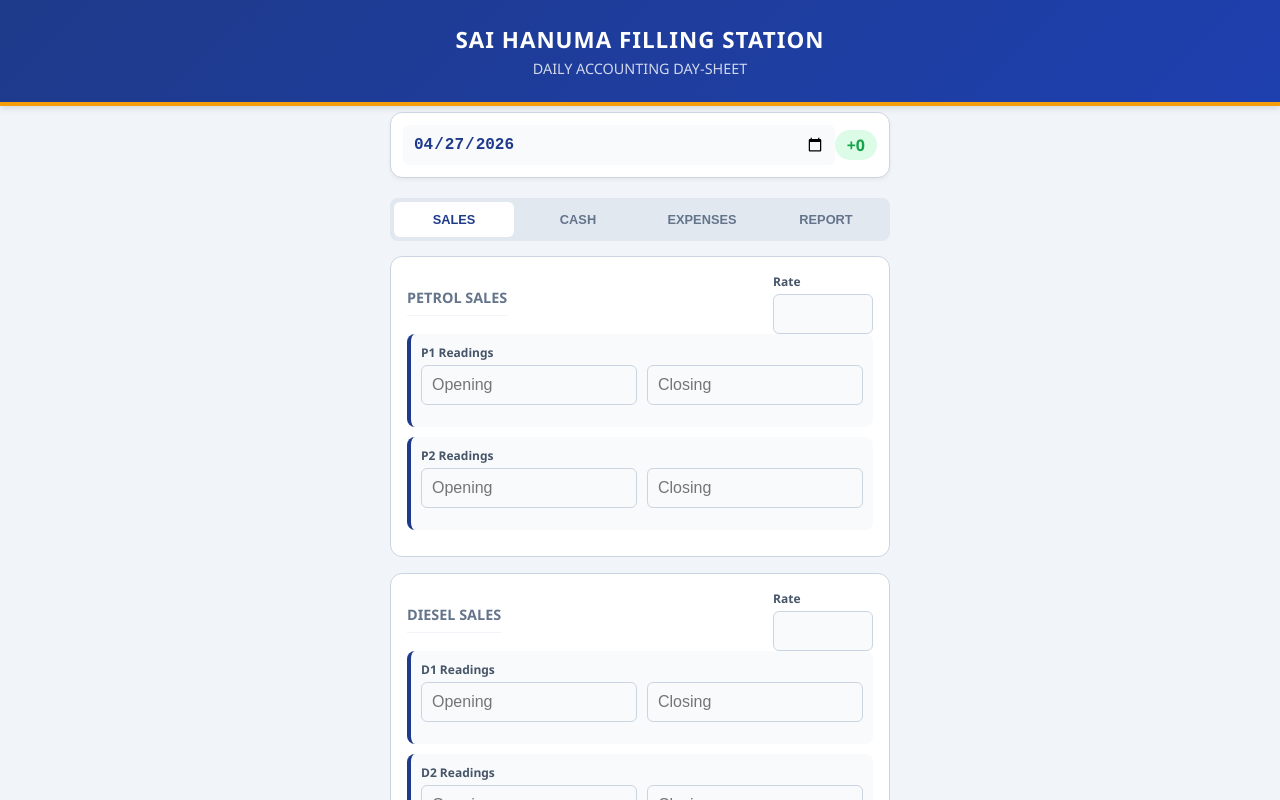
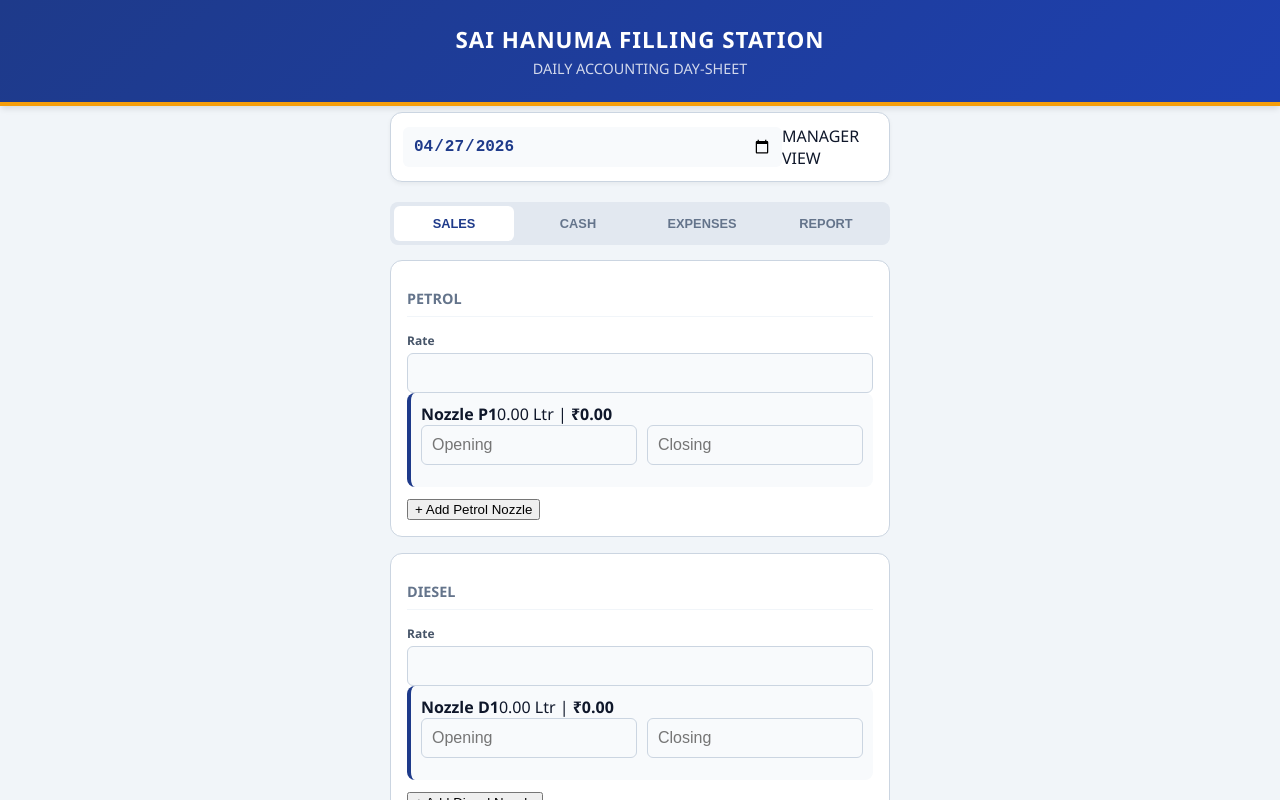
Before and after one commit to gopi-10025/Petrol-bunk-summary_1, a React (Vite) app: page / in a window 1280 px wide. Shown: the top 800 px of the page. Built offline with nearby package versions, Linux system fonts and the light colour scheme.

Commit message:
Update App.jsx

```diff
--- a/src/App.jsx
+++ b/src/App.jsx
@@ -15,8 +15,8 @@ export default function App() {
     if (saved) setEntry(JSON.parse(saved));
     else setEntry({
       fuels: [
-        { type: 'Petrol', rate: '', pumps: [{ id: id(), name: 'P1', opening: '', closing: '' }, { id: id(), name: 'P2', opening: '', closing: '' }] },
-        { type: 'Diesel', rate: '', pumps: [{ id: id(), name: 'D1', opening: '', closing: '' }, { id: id(), name: 'D2', opening: '', closing: '' }] }
+        { type: 'Petrol', rate: '', pumps: [{ id: id(), name: 'P1', opening: '', closing: '' }] },
+        { type: 'Diesel', rate: '', pumps: [{ id: id(), name: 'D1', opening: '', closing: '' }] }
       ],
       cash: [500, 200, 100, 50, 20, 10].map(v => ({ v, count: '' })),
       upi: '', card: '', bank: '', credit: '', twoT: '', kata: '',
@@ -28,22 +28,48 @@ export default function App() {
     if (entry) localStorage.setItem(`sai_hanuma_${date}`, JSON.stringify(entry));
   }, [entry, date]);
 
+  // Enhanced Calculations for Split-up Report
   const calc = useMemo(() => {
     if (!entry) return {};
-    const fuelSales = entry.fuels.reduce((acc, f) => {
-      const ltrs = f.pumps.reduce((s, p) => s + Math.max(0, n(p.closing) - n(p.opening)), 0);
-      return acc + (ltrs * n(f.rate));
-    }, 0);
-    const totalExp = fuelSales + n(entry.twoT) + n(entry.kata);
+
+    const fuelDetails = entry.fuels.map(f => {
+      const pumps = f.pumps.map(p => {
+        const liters = Math.max(0, n(p.closing) - n(p.opening));
+        return { ...p, liters, amt: liters * n(f.rate) };
+      });
+      const totalLiters = pumps.reduce((s, p) => s + p.liters, 0);
+      const totalAmt = totalLiters * n(f.rate);
+      return { type: f.type, rate: f.rate, pumps, totalLiters, totalAmt };
+    });
+
+    const totalMeterSales = fuelDetails.reduce((s, f) => s + f.totalAmt, 0);
+    const totalExpected = totalMeterSales + n(entry.twoT) + n(entry.kata);
+
     const cashTotal = entry.cash.reduce((s, d) => s + (d.v * n(d.count)), 0);
-    const received = cashTotal + n(entry.upi) + n(entry.card) + n(entry.bank) + n(entry.credit);
+    const digitalTotal = n(entry.upi) + n(entry.card) + n(entry.bank) + n(entry.credit);
+    const totalReceived = cashTotal + digitalTotal;
+
     const expTotal = entry.expenses.reduce((s, e) => s + n(e.amount), 0);
-    return { totalExp, received, cashTotal, gap: received - totalExp, expTotal, bankable: cashTotal - expTotal };
+
+    return {
+      fuelDetails, totalMeterSales, totalExpected,
+      cashTotal, digitalTotal, totalReceived,
+      gap: totalReceived - totalExpected,
+      expTotal, bankable: cashTotal - expTotal
+    };
   }, [entry]);
 
   const updatePump = (fi, pi, key, val) => {
     const newFuels = [...entry.fuels];
     newFuels[fi].pumps[pi][key] = val;
+    setEntry({...entry, fuels: newFuels});
+  };
+
+  const addPump = (fi) => {
+    const newFuels = [...entry.fuels];
+    const prefix = newFuels[fi].type[0];
+    const count = newFuels[fi].pumps.length + 1;
+    newFuels[fi].pumps.push({ id: id(), name: `${prefix}${count}`, opening: '', closing: '' });
     setEntry({...entry, fuels: newFuels});
   };
 
@@ -59,9 +85,7 @@ export default function App() {
       <div className="app-container">
         <div className="sticky-header">
           <input type="date" className="date-input" value={date} onChange={e => setDate(e.target.value)} />
-          <div className={`gap-badge ${calc.gap >= 0 ? 'excess' : 'shortage'}`}>
-            {calc.gap >= 0 ? '+' : ''}{n(calc.gap).toFixed(0)}
-          </div>
+          <div className="status-label">MANAGER VIEW</div>
         </div>
 
         <div className="tab-bar">
@@ -76,29 +100,40 @@ export default function App() {
           <>
             {entry.fuels.map((f, fi) => (
               <div className="card" key={f.type}>
-                <div style={{display:'flex', justifyContent:'space-between', alignItems:'center'}}>
-                  <h2>{f.type} Sales</h2>
-                  <div style={{width:'100px'}}><label>Rate</label>
-                    <input type="number" value={f.rate} onChange={e => {
+                <div className="card-header-row">
+                  <h2>{f.type}</h2>
+                  <div className="rate-box">
+                    <label>Rate</label>
+                    <input type="number" step="0.01" value={f.rate} onChange={e => {
                       const nf = [...entry.fuels]; nf[fi].rate = e.target.value; setEntry({...entry, fuels: nf});
                     }}/>
                   </div>
                 </div>
-                {f.pumps.map((p, pi) => (
-                  <div className="pump-group" key={p.id}>
-                    <label>{p.name} Readings</label>
-                    <div className="input-row">
-                      <input type="number" placeholder="Opening" value={p.opening} onChange={e => updatePump(fi, pi, 'opening', e.target.value)} />
-                      <input type="number" placeholder="Closing" value={p.closing} onChange={e => updatePump(fi, pi, 'closing', e.target.value)} />
+
+                {f.pumps.map((p, pi) => {
+                  const liters = Math.max(0, n(p.closing) - n(p.opening));
+                  const amt = liters * n(f.rate);
+                  return (
+                    <div className="pump-group" key={p.id}>
+                      <div className="pump-label-row">
+                        <strong>Nozzle {p.name}</strong>
+                        <span>{liters.toFixed(2)} Ltr | <b>{money(amt)}</b></span>
+                      </div>
+                      <div className="input-row">
+                        <input type="number" placeholder="Opening" value={p.opening} onChange={e => updatePump(fi, pi, 'opening', e.target.value)} />
+                        <input type="number" placeholder="Closing" value={p.closing} onChange={e => updatePump(fi, pi, 'closing', e.target.value)} />
+                      </div>
                     </div>
-                  </div>
-                ))}
+                  );
+                })}
+                <button className="btn-add-pump" onClick={() => addPump(fi)}>+ Add {f.type} Nozzle</button>
               </div>
             ))}
+
             <div className="card">
-              <h2>Misc Sales</h2>
+              <h2>Miscellaneous</h2>
               <div className="input-row">
-                <div><label>2T Oil</label><input type="number" value={entry.twoT} onChange={e => setEntry({...entry, twoT: e.target.value})}/></div>
+                <div><label>2T Oil Sale</label><input type="number" value={entry.twoT} onChange={e => setEntry({...entry, twoT: e.target.value})}/></div>
                 <div><label>Lorry Kata</label><input type="number" value={entry.kata} onChange={e => setEntry({...entry, kata: e.target.value})}/></div>
               </div>
             </div>
@@ -107,57 +142,88 @@ export default function App() {
 
         {tab === 'cash' && (
           <div className="card">
-            <h2>Cash Denominations</h2>
+            <h2>Cash Counting</h2>
             {entry.cash.map((d, i) => (
-              <div key={d.v} style={{display:'grid', gridTemplateColumns:'60px 20px 1fr 100px', alignItems:'center', marginBottom:'10px'}}>
-                <span style={{fontWeight:'bold'}}>₹{d.v}</span>
-                <span>×</span>
-                <input type="number" value={d.count} onChange={e => {
+              <div key={d.v} className="cash-row-ui">
+                <span className="denom">₹{d.v}</span>
+                <input type="number" placeholder="Count" value={d.count} onChange={e => {
                   const nc = [...entry.cash]; nc[i].count = e.target.value; setEntry({...entry, cash: nc});
                 }} />
-                <span style={{textAlign:'right', fontWeight:'bold'}}>{(d.v * n(d.count))}</span>
+                <span className="val">{money(d.v * n(d.count))}</span>
               </div>
             ))}
+            <div className="payment-grid">
+               <div><label>UPI / PhonePe</label><input type="number" value={entry.upi} onChange={e => setEntry({...entry, upi: e.target.value})}/></div>
+               <div><label>Card Swipe</label><input type="number" value={entry.card} onChange={e => setEntry({...entry, card: e.target.value})}/></div>
+            </div>
           </div>
         )}
 
         {tab === 'expenses' && (
           <div className="card">
-            <h2>Expenses</h2>
+            <h2>Station Expenses</h2>
             {entry.expenses.map((ex, i) => (
-              <div className="input-row" key={ex.id}>
-                <input placeholder="Description" value={ex.title} onChange={e => {
+              <div className="input-row" key={ex.id} style={{marginBottom:'8px'}}>
+                <input style={{flex:2}} placeholder="Reason" value={ex.title} onChange={e => {
                   const ne = [...entry.expenses]; ne[i].title = e.target.value; setEntry({...entry, expenses: ne});
                 }} />
-                <input type="number" placeholder="Amount" value={ex.amount} onChange={e => {
+                <input style={{flex:1}} type="number" placeholder="₹" value={ex.amount} onChange={e => {
                   const ne = [...entry.expenses]; ne[i].amount = e.target.value; setEntry({...entry, expenses: ne});
                 }} />
               </div>
             ))}
-            <button style={{width:'100%', padding:'10px', border:'1px dashed var(--station-blue)', background:'transparent', color:'var(--station-blue)', fontWeight:'bold', borderRadius:'8px'}}
-              onClick={() => setEntry({...entry, expenses: [...entry.expenses, {id: id(), title: '', amount: ''}]})}>
+            <button className="btn-add-pump" onClick={() => setEntry({...entry, expenses: [...entry.expenses, {id: id(), title: '', amount: ''}]})}>
               + Add Expense Line
             </button>
           </div>
         )}
 
         {tab === 'report' && (
-          <div className="card">
-            <h2>Final Day Sheet</h2>
-            <table className="day-sheet-table">
-              <tbody>
-                <tr><td className="label">Total Meter Sales</td><td className="total">{money(calc.totalExp)}</td></tr>
-                <tr><td className="label">Total Cash/Digital</td><td className="total">{money(calc.received)}</td></tr>
-                <tr><td className="label">Shortage/Excess</td><td className={`total ${calc.gap >= 0 ? 'excess' : 'shortage'}`}>{money(calc.gap)}</td></tr>
-                <tr><td colSpan="2" style={{height:'20px'}}></td></tr>
-                <tr><td className="label">Expenses Paid</td><td className="total" style={{color:'red'}}>- {money(calc.expTotal)}</td></tr>
-                <tr className="grand-total"><td className="label" style={{color:'var(--station-blue)'}}>Net Cash to Office</td><td className="total">{money(calc.bankable)}</td></tr>
-              </tbody>
-            </table>
+          <div className="card report-view">
+            <h2 className="report-title">Full Audit Report</h2>
+
+            <div className="report-section">
+              <h3>⛽ Fuel Breakdown</h3>
+              {calc.fuelDetails.map(f => (
+                <div key={f.type} className="report-item">
+                  <div className="item-main">
+                    <span>{f.type} ({f.totalLiters.toFixed(2)} L)</span>
+                    <span>{money(f.totalAmt)}</span>
+                  </div>
+                  <div className="item-sub">Rate: ₹{f.rate}</div>
+                </div>
+              ))}
+              <div className="report-item"><span>Misc (2T/Kata)</span><span>{money(n(entry.twoT) + n(entry.kata))}</span></div>
+              <div className="report-total"><span>Total Sales</span><span>{money(calc.totalExpected)}</span></div>
+            </div>
+
+            <div className="report-section">
+              <h3>💰 Collection Split-up</h3>
+              <div className="report-item"><span>Total Cash Collected</span><span>{money(calc.cashTotal)}</span></div>
+              <div className="report-item"><span>Digital (UPI/Card/Credit)</span><span>{money(calc.digitalTotal)}</span></div>
+              <div className="report-total"><span>Total Received</span><span>{money(calc.totalReceived)}</span></div>
+              <div className={`gap-strip ${calc.gap >= 0 ? 'excess' : 'shortage'}`}>
+                {calc.gap >= 0 ? 'EXCESS' : 'SHORTAGE'}: {money(calc.gap)}
+              </div>
+            </div>
+
+            <div className="report-section">
+              <h3>💸 Expenses Detail</h3>
+              {entry.expenses.map(e => (
+                <div key={e.id} className="report-item"><span>{e.title || 'Other'}</span><span style={{color:'red'}}>-{money(e.amount)}</span></div>
+              ))}
+              <div className="report-total"><span>Total Expenses</span><span>{money(calc.expTotal)}</span></div>
+            </div>
+
+            <div className="final-box">
+              <label>Net Cash to Handover</label>
+              <div className="amount">{money(calc.bankable)}</div>
+            </div>
+
             <button className="fab-share" onClick={() => {
-                const txt = `*SAI HANUMA FILLING STATION*\nDate: ${date}\nSales: ${money(calc.totalExp)}\nShort/Excess: ${money(calc.gap)}\nNet Cash: ${money(calc.bankable)}`;
+                const txt = `*SAI HANUMA FILLING STATION*\nDate: ${date}\n------------------\nPetrol: ${calc.fuelDetails[0].totalLiters.toFixed(2)}L\nDiesel: ${calc.fuelDetails[1].totalLiters.toFixed(2)}L\nSales: ${money(calc.totalExpected)}\nReceived: ${money(calc.totalReceived)}\nShort/Excess: ${money(calc.gap)}\nNet Cash: ${money(calc.bankable)}`;
                 window.open(`https://wa.me/?text=${encodeURIComponent(txt)}`);
-            }}>📤 Send WhatsApp Day-Sheet</button>
+            }}>📤 Send Full Report to WhatsApp</button>
           </div>
         )}
       </div>
```
